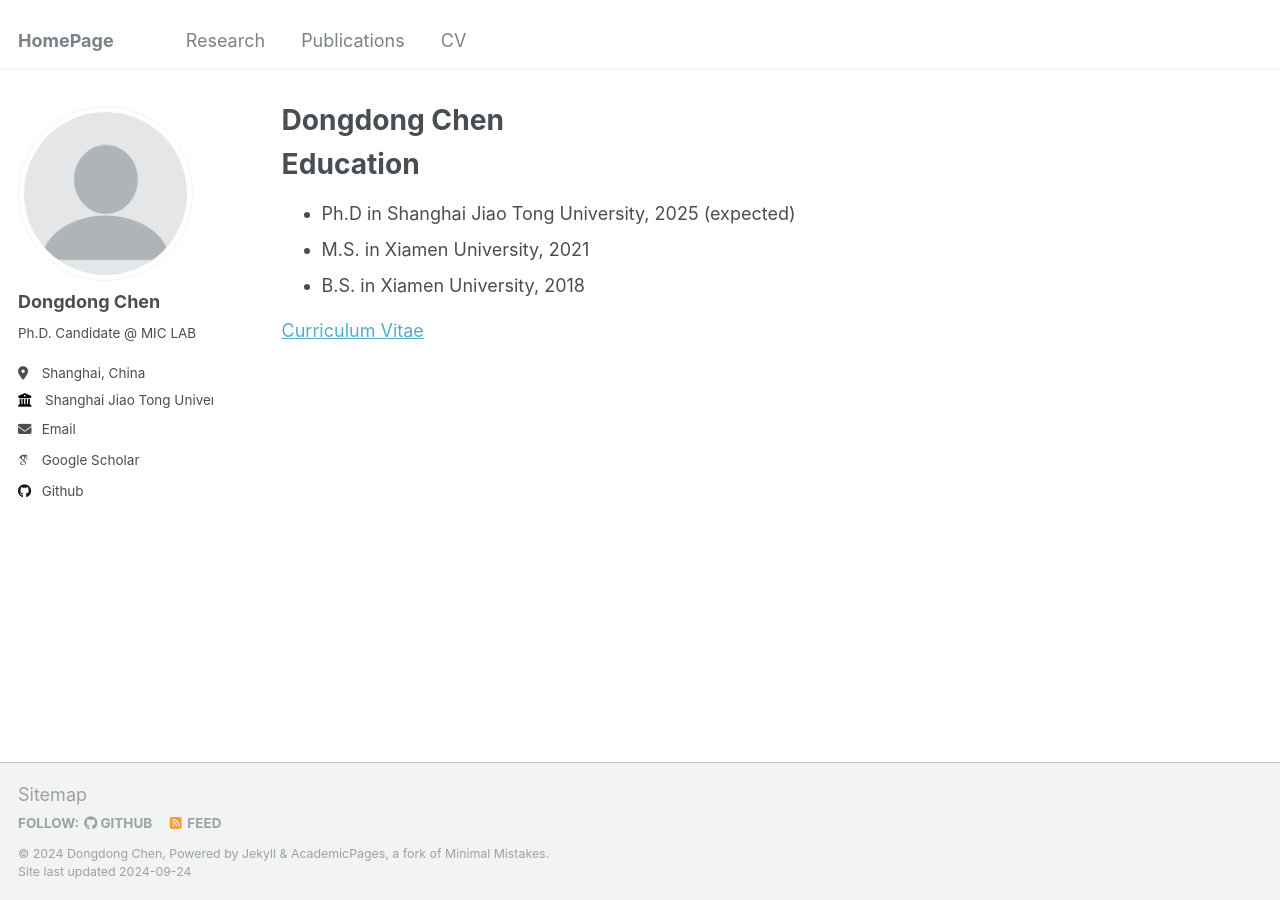
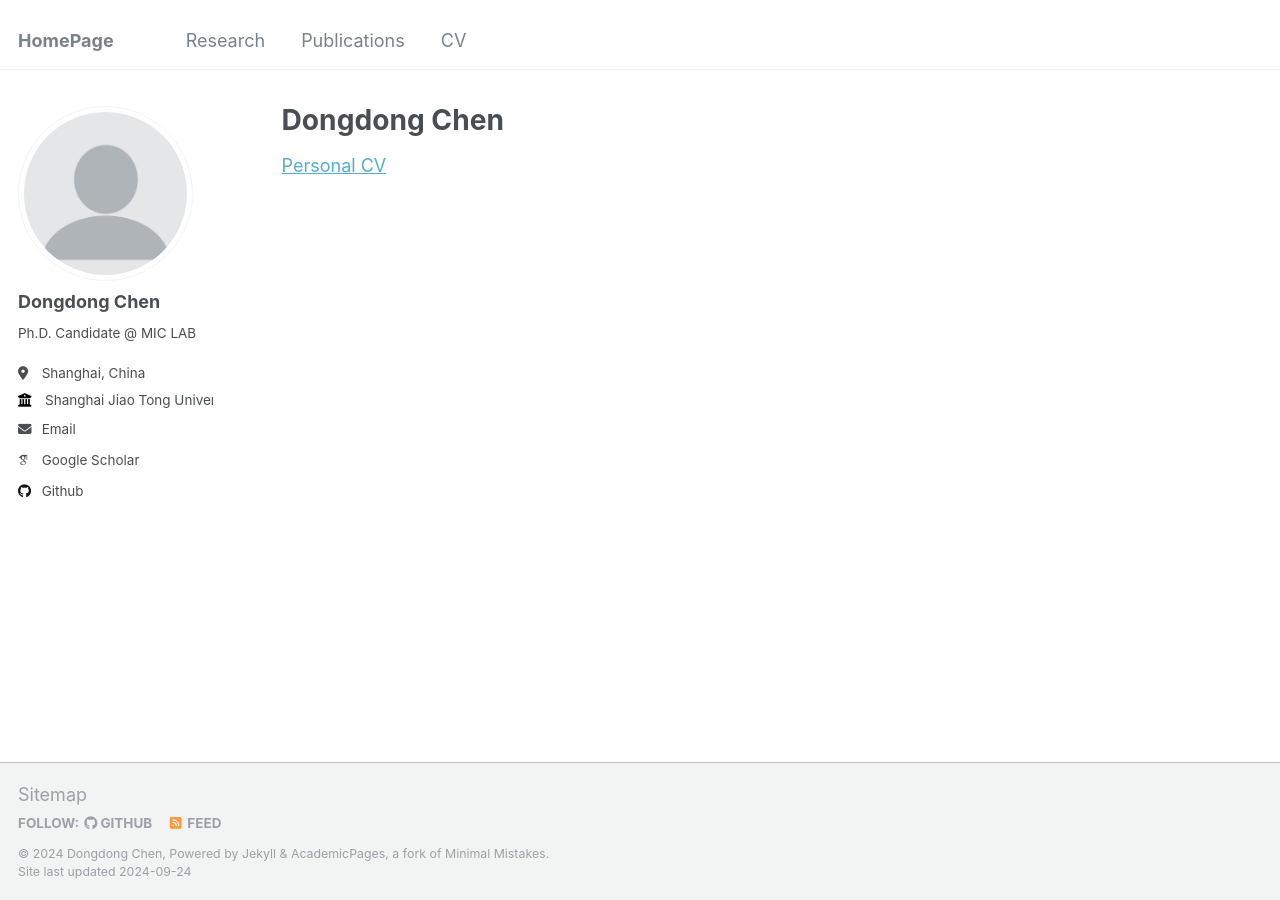
Before and after one commit to DongDChen/DongDChen.github.io, a Jekyll site: the page built from _pages/cv.md, in a window 1280 px wide. Built offline with Jekyll 4.4.1, drawn with Linux system fonts in a browser that asks for light colours; some web fonts are replaced.

Commit message:
Update cv.md

```diff
--- a/_pages/cv.md
+++ b/_pages/cv.md
@@ -5,11 +5,7 @@ permalink: /cv/
 author_profile: true
 ---
 
-Education
-======
-* Ph.D in Shanghai Jiao Tong University, 2025 (expected)
-* M.S. in Xiamen University, 2021
-* B.S. in Xiamen University, 2018
+
 
 {% include base_path %}
-<a href="http://DongDChen.github.io/images/profile.png" target="_blank">Curriculum Vitae</a>
+<a href="http://DongDChen.github.io/images/profile.png" target="_blank">Personal CV</a>
```
